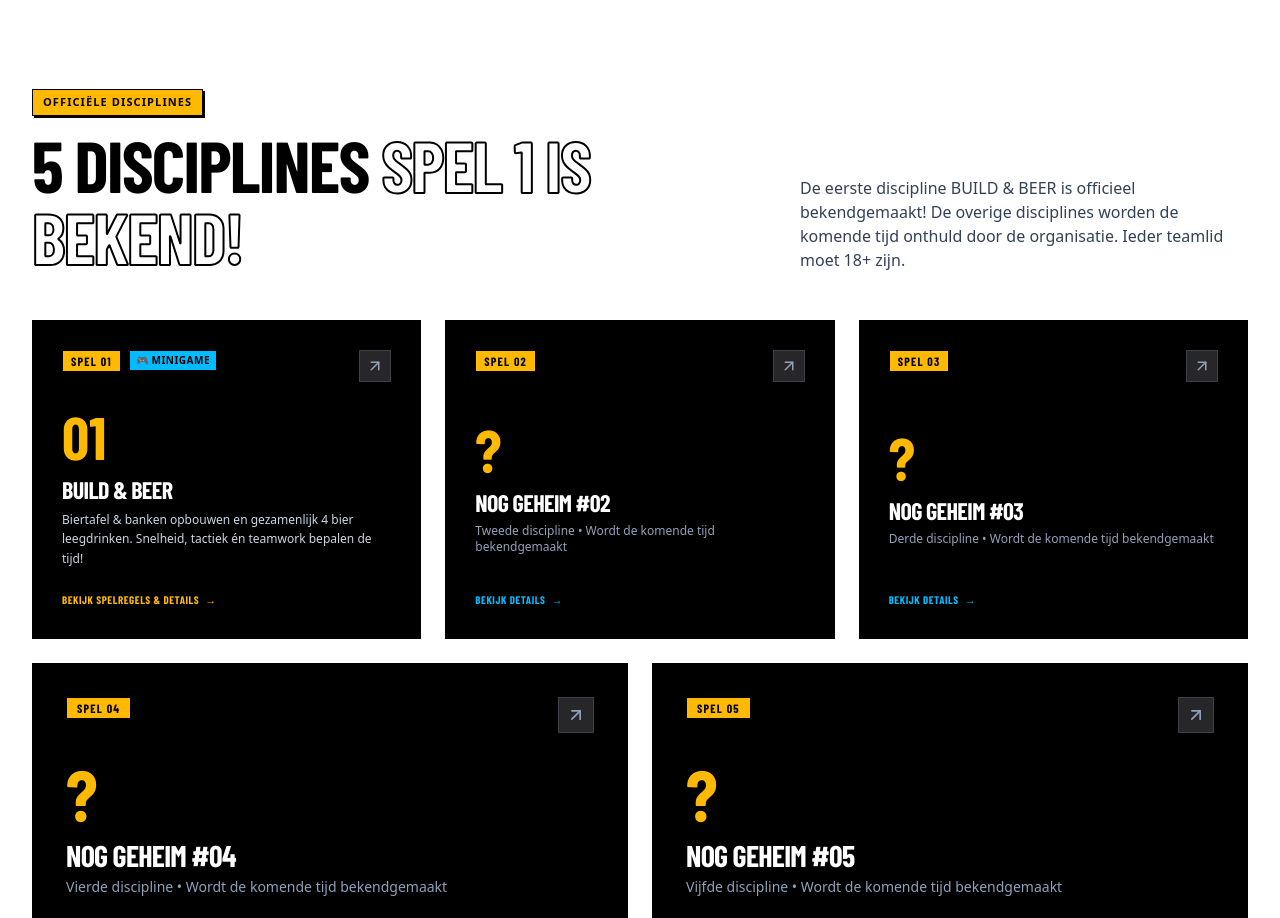
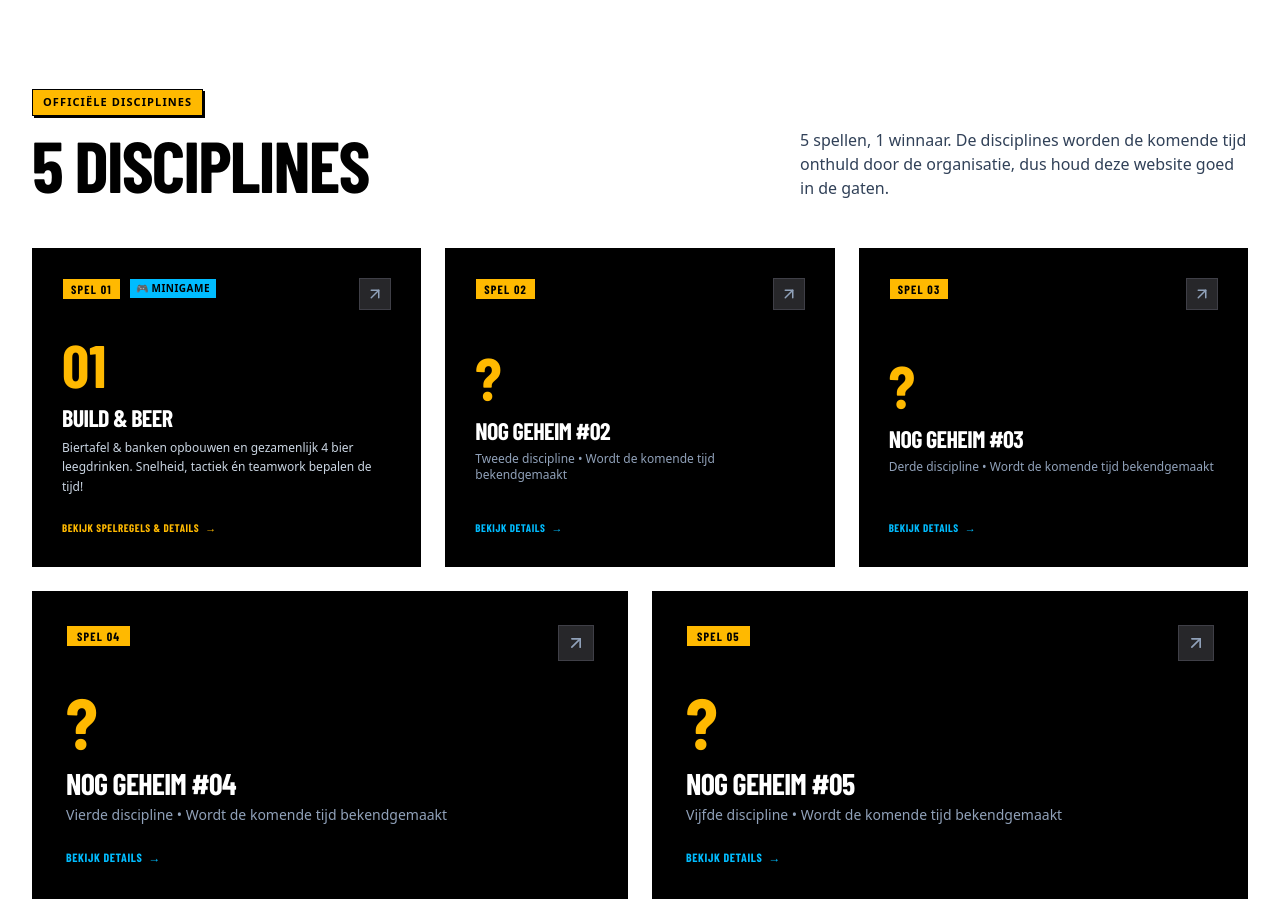
Before and after one commit to lverbrugge219-alt/BADEENDLYMPICS, a React (Vite) app: page / in a window 1280 px wide. Shown: the part 800-1718 px from the top of the page. Built offline with nearby package versions, Linux system fonts and the light colour scheme; no server answers; the database is empty; a web font is replaced by a local one.

Commit message:
feat: update discipline announcement text
Remove specific game reference and update copy to reflect upcoming reveals for all five disciplines.

```diff
--- a/src/pages/HomePage.tsx
+++ b/src/pages/HomePage.tsx
@@ -75,11 +75,11 @@ export const HomePage: React.FC<HomePageProps> = ({ onNavigate }) => {
               <span>OFFICIËLE DISCIPLINES</span>
             </div>
             <h2 className="font-display font-black text-5xl sm:text-6xl md:text-7xl uppercase leading-none tracking-tight text-black">
-              5 DISCIPLINES <span className="text-stroke-black">SPEL 1 IS BEKEND!</span>
+              5 DISCIPLINES
             </h2>
           </div>
           <p className="text-sm sm:text-base text-slate-700 max-w-md font-medium">
-            De eerste discipline BUILD & BEER is officieel bekendgemaakt! De overige disciplines worden de komende tijd onthuld door de organisatie. Ieder teamlid moet 18+ zijn.
+            5 spellen, 1 winnaar. De disciplines worden de komende tijd onthuld door de organisatie, dus houd deze website goed in de gaten.
           </p>
         </div>
 
```
